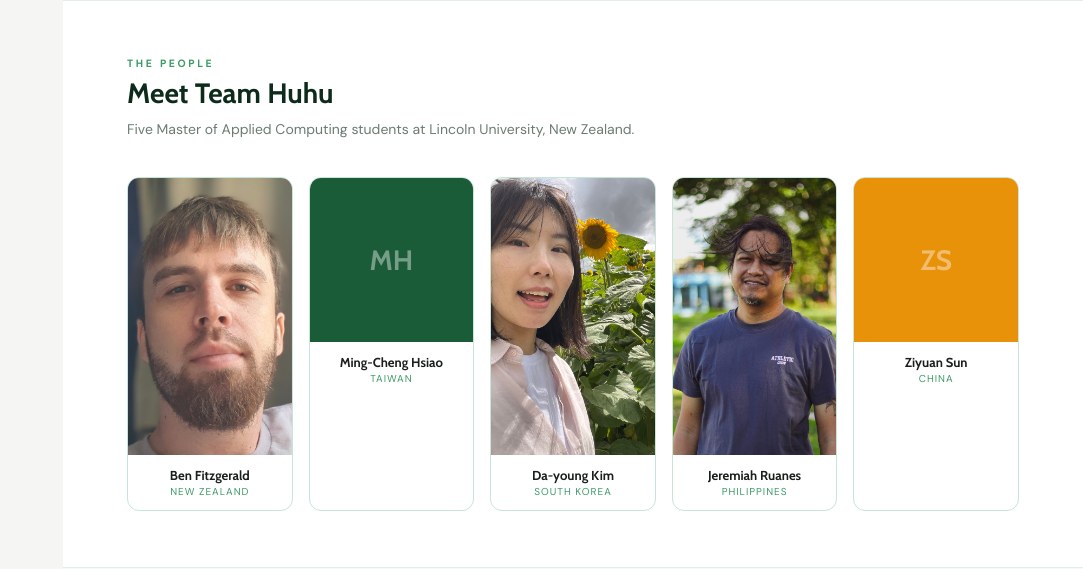
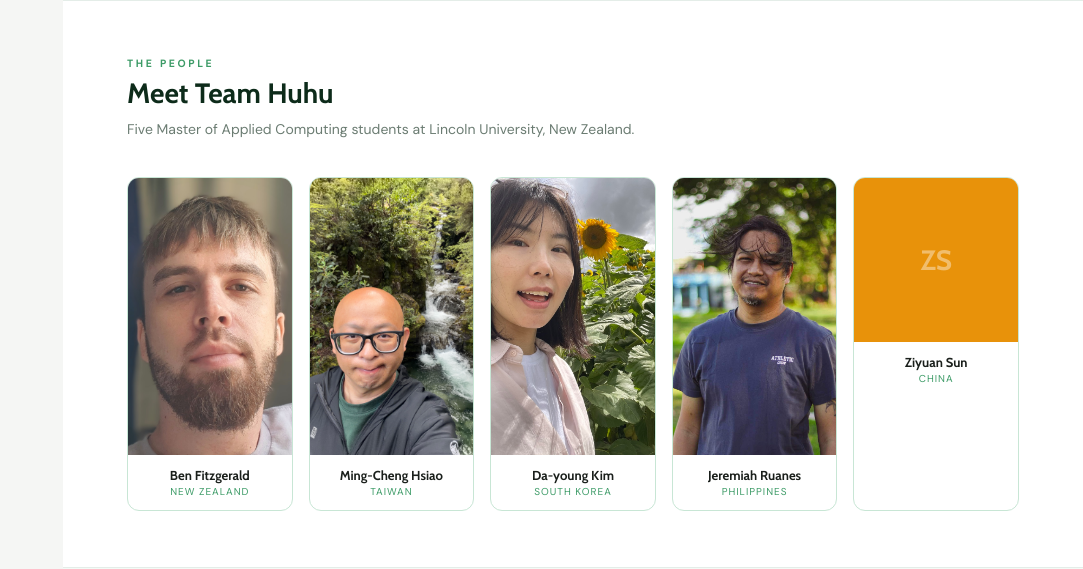
Before and after one commit to Dayoung3460/COMP639_Project_2_Huhu, a Flask app: page /documentation in a window 1280 px wide. Shown: the part 1224-1793 px from the top of the page, without its empty margins (197-1280 px from the left). Run offline with Flask 3, Linux system fonts and the light colour scheme; some libraries are stand-ins or nearby versions.

Commit message:
Updated Documentation to show Chris Photo
Removed the documentation link to the footer. Documentation has our test login so we don't want to expose it in public.
Updated the logo to show the icon only mobile device

```diff
--- a/app/templates/documentation.html
+++ b/app/templates/documentation.html
@@ -566,7 +566,12 @@
         </div>
       </div>
       <div class="team-card">
-        <div class="team-avatar" style="background:#1a5c38;">MH</div>
+        <div class="team-photo">
+        <img src="{{ url_for('static', filename='images/team/mingcheng.jpg') }}"
+                alt="Ming-Cheng Hsiao"
+                onerror="this.style.display='none'; this.nextElementSibling.style.display='flex';">
+        <div class="team-initials" style="background:#1a5c38; display:none;">MH</div>
+        </div>
         <div class="team-body">
           <div class="team-name">Ming-Cheng Hsiao</div>
           <div class="team-country">Taiwan</div>
```
Also changed, not shown: app/templates/base.html (+7 -3 lines).
